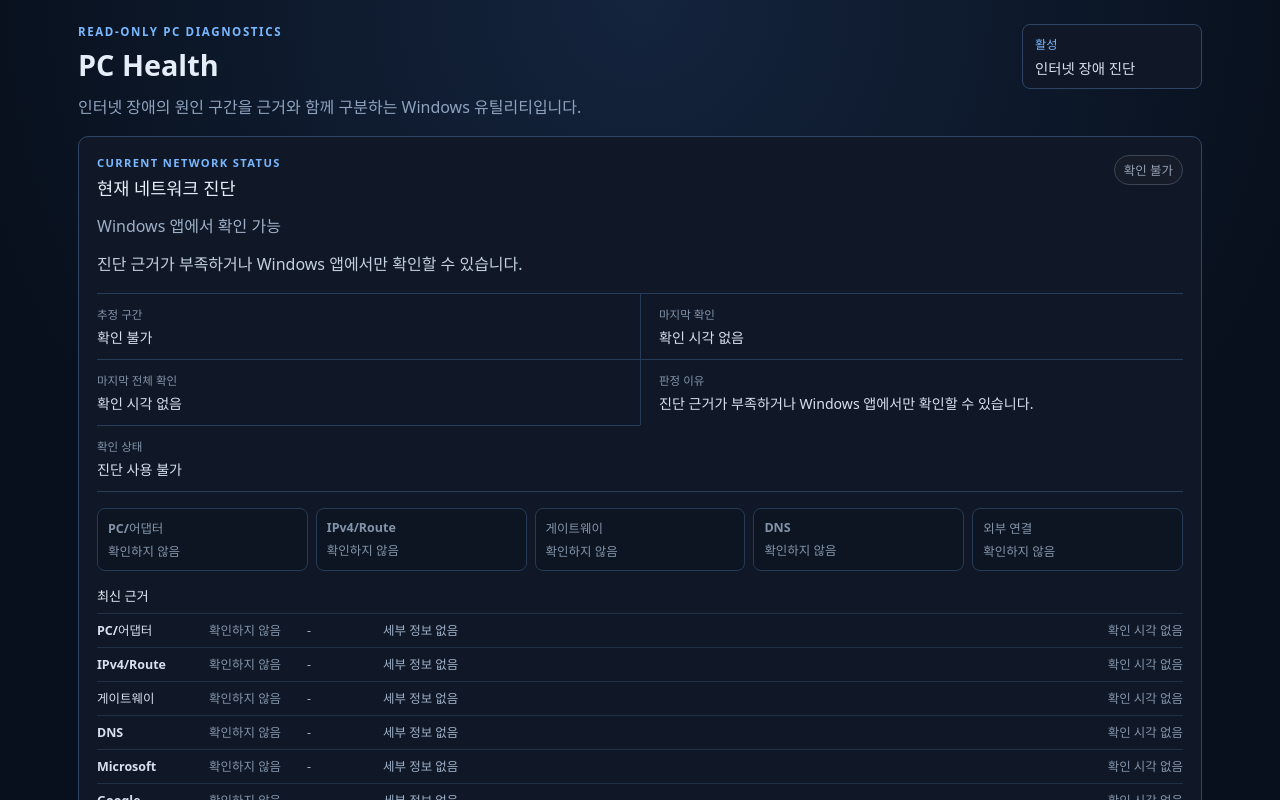
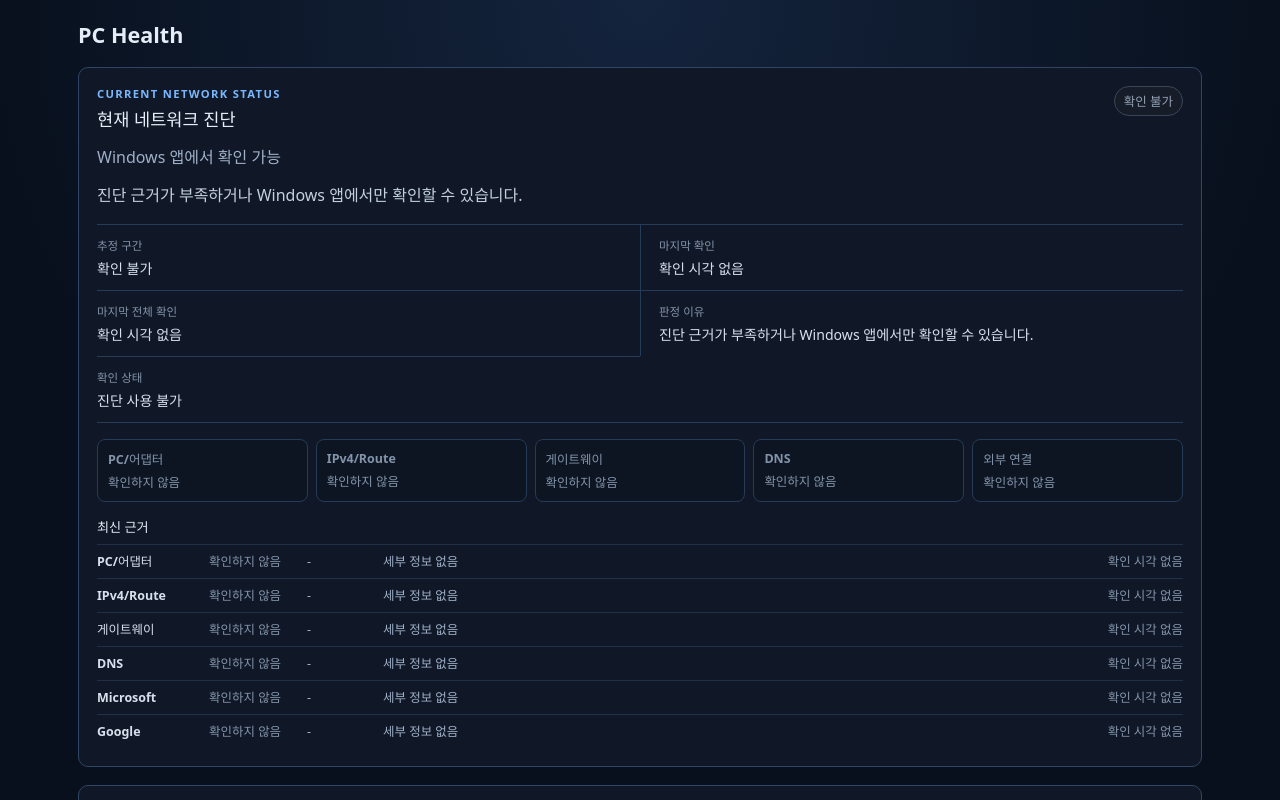
Before and after one commit to qpow1018/pc-health, a React (Vite) app: page / in a window 1280 px wide. Shown: the top 800 px of the page. Built offline with nearby package versions, Linux system fonts and the light colour scheme.

Commit message:
fix: simplify product home header

```diff
--- a/src/features/product-home/ProductHome.module.css
+++ b/src/features/product-home/ProductHome.module.css
@@ -1,67 +1,20 @@
 .shell {
   width: min(1180px, 100%);
   margin: 0 auto;
-  padding: 24px 28px 36px;
+  padding: 20px 28px 36px;
 }
 
 .header {
-  display: flex;
-  gap: 18px;
-  align-items: flex-start;
-  justify-content: space-between;
-  margin-bottom: 10px;
+  margin-bottom: 8px;
 
   h1 {
     margin: 0;
-    font-size: 1.8rem;
-  }
-
-  > div:first-child > p:last-child {
-    margin: 10px 0 0;
-    color: #8fa3bf;
-  }
-}
-
-.eyebrow {
-  margin: 0 0 6px;
-  color: #79b8ff;
-  font-size: 0.72rem;
-  font-weight: 700;
-  letter-spacing: 0.14em;
-}
-
-.product-status {
-  display: grid;
-  gap: 4px;
-  min-width: 180px;
-  border: 1px solid #304563;
-  border-radius: 8px;
-  padding: 10px 12px;
-  background: #101827;
-
-  span {
-    color: #79b8ff;
-    font-size: 0.76rem;
-    font-weight: 700;
-  }
-
-  strong {
-    margin: 0;
-    color: #d7e1ee;
-    font-size: 0.9rem;
+    font-size: 1.35rem;
   }
 }
 
 @media (max-width: 700px) {
   .shell {
-    padding: 20px 18px 32px;
-  }
-
-  .header {
-    display: grid;
-  }
-
-  .product-status {
-    min-width: 0;
+    padding: 16px 18px 32px;
   }
 }
--- a/src/features/product-home/ProductHome.tsx
+++ b/src/features/product-home/ProductHome.tsx
@@ -11,18 +11,7 @@ export default function ProductHome({
   return (
     <main className={styles["shell"]}>
       <header className={styles["header"]}>
-        <div>
-          <p className={styles["eyebrow"]}>READ-ONLY PC DIAGNOSTICS</p>
-          <h1>PC Health</h1>
-          <p>
-            인터넷 장애의 원인 구간을 근거와 함께 구분하는 Windows
-            유틸리티입니다.
-          </p>
-        </div>
-        <div className={styles["product-status"]}>
-          <span>활성</span>
-          <strong>인터넷 장애 진단</strong>
-        </div>
+        <h1>PC Health</h1>
       </header>
       <NetworkStatusPanel />
       <RecentIncidentsPanel onOpenHistory={onOpenIncidentHistory} />
```
Also changed, not shown: 1 other file (tests, documents, lock files or other folders).
